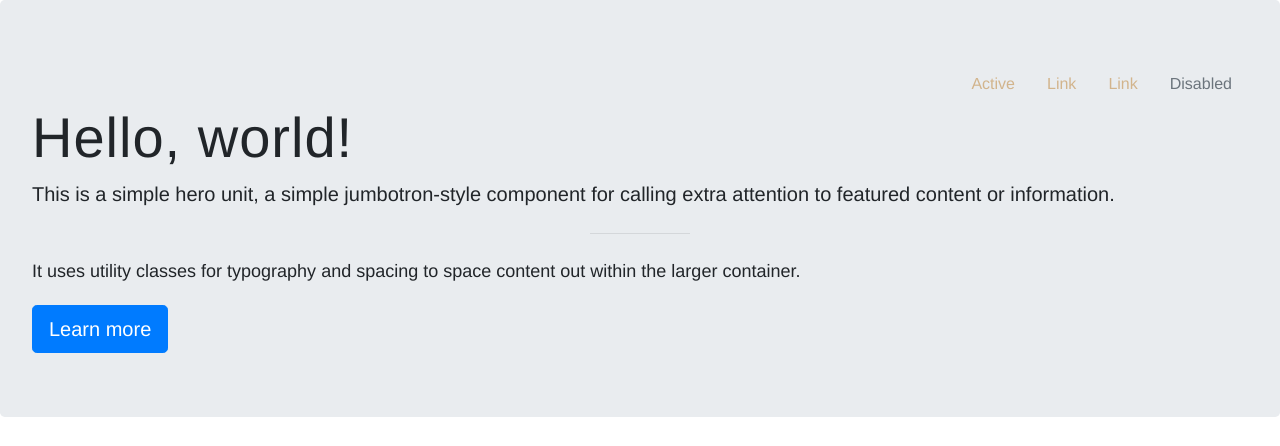
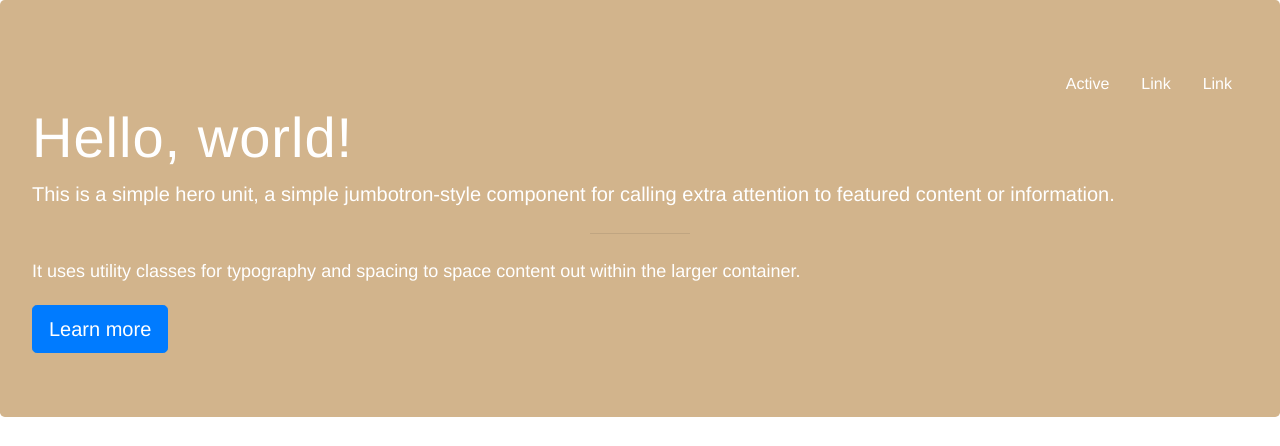
Before and after one commit to andreigloria/Bootstrap-Portfolio, a plain HTML site: page index.html in a window 1280 px wide. Shown: the top 446 px of the page. Drawn offline with nearby package versions, Linux system fonts and the light colour scheme.

Commit message:
jumbotron css colours

```diff
--- a/css/style.css
+++ b/css/style.css
@@ -9,12 +9,12 @@ body {
 }
 
 a {
-  color: tan;
+  color: white;
   transition: all .35s;
 }
 
 a:hover, a:focus {
-  color: tan;
+  color: rgb(219, 219, 219);
 }
 
 hr {
@@ -52,3 +52,8 @@ section {
 section h2 {
   font-size: 50px;
 }
+
+.jumbotron {
+    background-color: tan;
+    color: white;
+}
--- a/index.html
+++ b/index.html
@@ -22,9 +22,6 @@
             </li>
             <li class="nav-item">
               <a class="nav-link" href="#">Link</a>
-            </li>
-            <li class="nav-item">
-              <a class="nav-link disabled">Disabled</a>
             </li>
           </ul>
         <h1 class="display-4">Hello, world!</h1>
```
